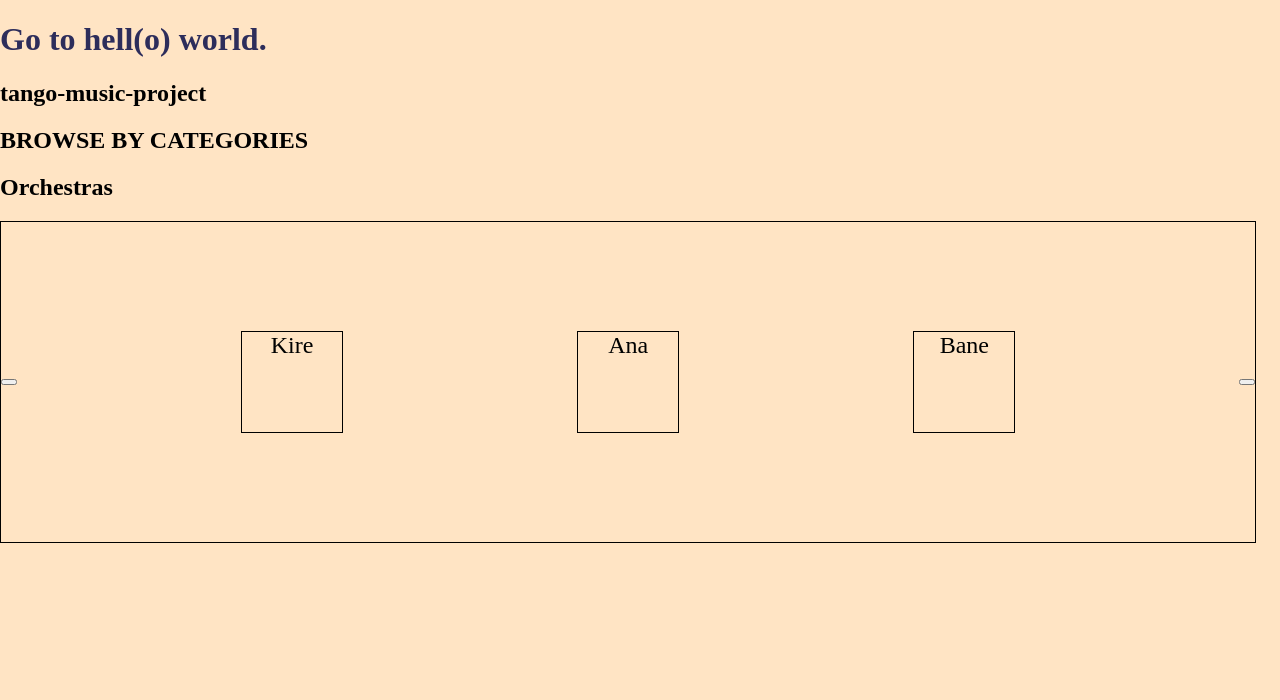
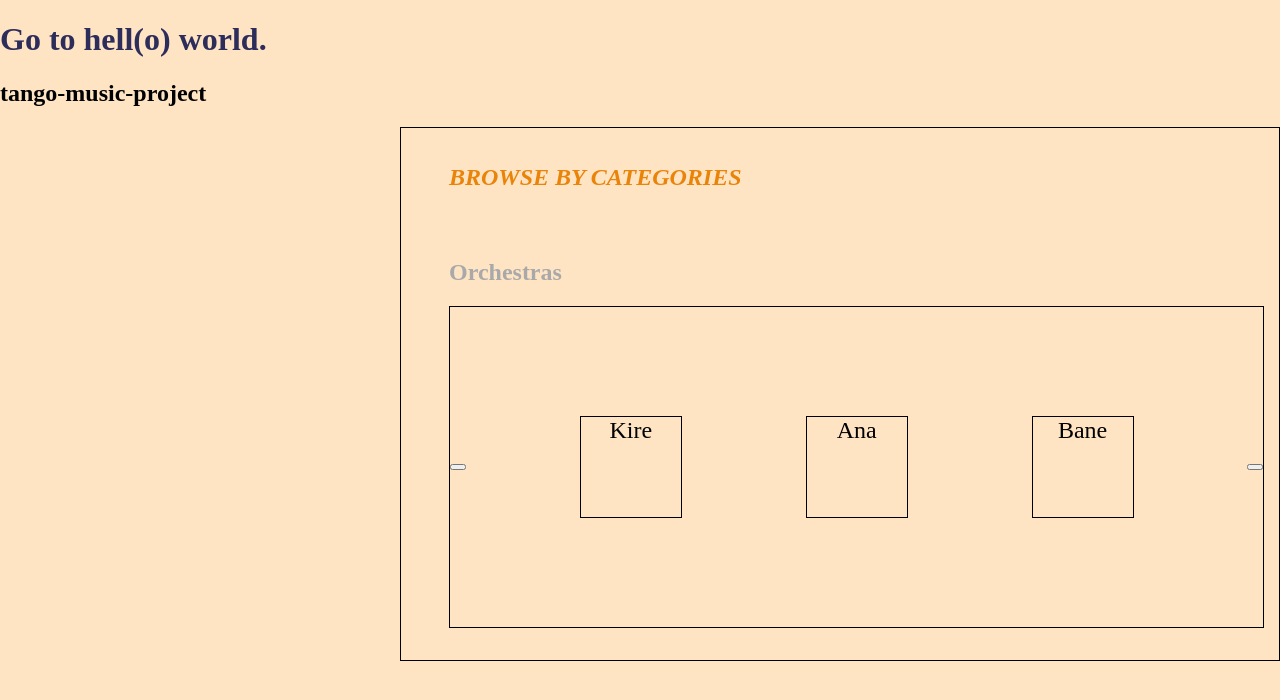
Before and after one commit to kolaroski/tango-music, a React app: page / in a window 1280 px wide. Shown: the top 700 px of the page. Built offline with nearby package versions, Linux system fonts and the light colour scheme.

Commit message:
Change: added styles for caption,first rubric and position of main container. Removed unneccesary things(style for unexisting text)

```diff
--- a/src/App.css
+++ b/src/App.css
@@ -10,6 +10,21 @@
   font-size: 25px;
 }
 
-.redText {
-  color: rgb(192, 50, 15);
+#browser{
+  padding-top: 1rem;
+  margin-left: 25rem;
+  border: 0.1rem solid;
+  padding-left: 3rem;
+  overflow-y: scroll;
+  height: 100%;
 }
+
+.rubric{
+  color: rgb(233, 132, 8);
+  padding-bottom: 3rem;
+  font-style: italic;
+}
+
+.Orchestras{
+  color: darkgray;
+}
```
